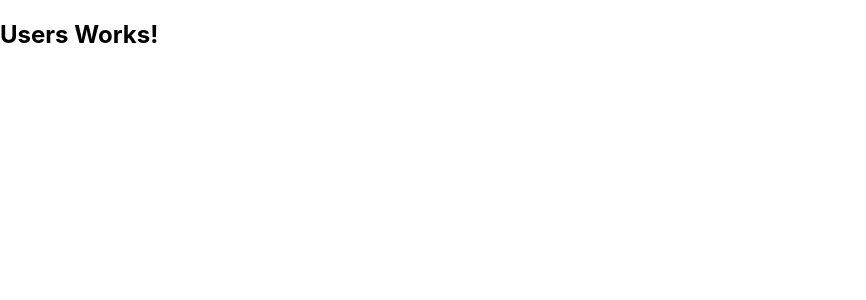
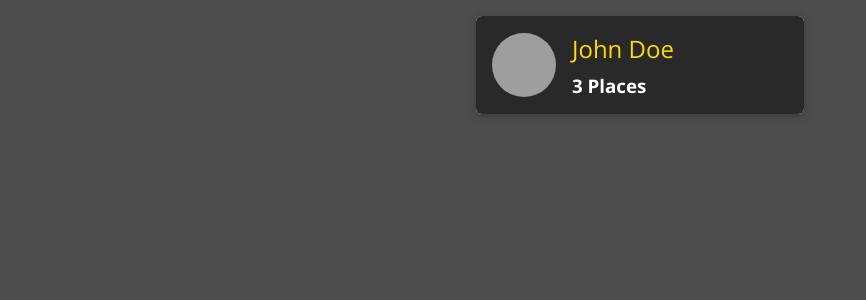
Before and after one commit to 4lm/places, a React (Create React App) app in the folder frontend/: page / in a window 1280 px wide. Shown: the top 300 px of the page, without its empty margins (0-866 px from the left). Built offline with nearby package versions, Linux system fonts and the light colour scheme; grey boxes are pictures that could not be loaded.

Commit message:
Add user components

```diff
--- a/frontend/src/index.css
+++ b/frontend/src/index.css
@@ -1,13 +1,42 @@
+@import url("https://fonts.googleapis.com/css?family=Open+Sans:400,700&display=swap");
+
+* {
+  box-sizing: border-box;
+}
+
+html {
+  font-family: "Open Sans", sans-serif;
+}
+
 body {
   margin: 0;
-  font-family: -apple-system, BlinkMacSystemFont, 'Segoe UI', 'Roboto', 'Oxygen',
-    'Ubuntu', 'Cantarell', 'Fira Sans', 'Droid Sans', 'Helvetica Neue',
-    sans-serif;
-  -webkit-font-smoothing: antialiased;
-  -moz-osx-font-smoothing: grayscale;
+  background: #4d4d4d;
 }
 
-code {
-  font-family: source-code-pro, Menlo, Monaco, Consolas, 'Courier New',
-    monospace;
+.slide-in-left-enter {
+  transform: translateX(-100%);
 }
+
+.slide-in-left-enter-active {
+  transform: translateX(0);
+  opacity: 1;
+  transition: all 200ms;
+}
+
+.slide-in-left-exit {
+  transform: translateX(0%);
+  opacity: 1;
+}
+
+.slide-in-left-exit-active {
+  transform: translateX(-100%);
+  opacity: 0;
+  transition: all 200ms;
+}
+
+.center {
+  text-align: center;
+  display: flex;
+  justify-content: center;
+  align-items: center;
+}
--- /dev/null
+++ b/frontend/src/shared/components/UIElements/Avatar.js
@@ -0,0 +1,17 @@
+import React from "react";
+
+import "./Avatar.scss";
+
+const Avatar = props => {
+  return (
+    <div className={`avatar ${props.className}`} style={props.style}>
+      <img
+        src={props.image}
+        alt={props.alt}
+        style={{ width: props.width, height: props.width }}
+      />
+    </div>
+  );
+};
+
+export default Avatar;
--- /dev/null
+++ b/frontend/src/shared/components/UIElements/Avatar.scss
@@ -0,0 +1,15 @@
+.avatar {
+  width: 100%;
+  height: 100%;
+  display: flex;
+  justify-content: center;
+  align-items: center;
+}
+
+.avatar img {
+  display: block;
+  border-radius: 50%;
+  width: 100%;
+  height: 100%;
+  object-fit: cover;
+}
--- /dev/null
+++ b/frontend/src/shared/components/UIElements/Card.js
@@ -0,0 +1,13 @@
+import React from "react";
+
+import "./Card.scss";
+
+const Card = props => {
+  return (
+    <div className={`card ${props.className}`} style={props.style}>
+      {props.children}
+    </div>
+  );
+};
+
+export default Card;
--- /dev/null
+++ b/frontend/src/shared/components/UIElements/Card.scss
@@ -0,0 +1,9 @@
+.card {
+  position: relative;
+  margin: 0;
+  box-shadow: 0 2px 8px rgba(0, 0, 0, 0.26);
+  border-radius: 6px;
+  padding: 1rem;
+  overflow: hidden;
+  background: white;
+}
--- /dev/null
+++ b/frontend/src/user/components/UserItem.js
@@ -0,0 +1,29 @@
+import React from "react";
+import { Link } from "react-router-dom";
+
+import Avatar from "../../shared/components/UIElements/Avatar";
+import Card from "../../shared/components/UIElements/Card";
+
+import "./UserItem.scss";
+
+const UserItem = props => {
+  return (
+    <li className="user-item">
+      <Card className="user-item__content">
+        <Link to={`/${props.id}/places`}>
+          <div className="user-item__image">
+            <Avatar image={props.image} alt={props.name} />
+          </div>
+          <div className="user-item__info">
+            <h2>{props.name}</h2>
+            <h3>
+              {props.placeCount} {props.placeCount === 1 ? "Place" : "Places"}
+            </h3>
+          </div>
+        </Link>
+      </Card>
+    </li>
+  );
+};
+
+export default UserItem;
--- /dev/null
+++ b/frontend/src/user/components/UserItem.scss
@@ -0,0 +1,49 @@
+.user-item {
+  margin: 1rem;
+  width: calc(45% - 2rem);
+  min-width: 17.5rem;
+}
+
+.user-item a {
+  display: flex;
+  align-items: center;
+  width: 100%;
+  height: 100%;
+  text-decoration: none;
+  padding: 1rem;
+  color: white;
+  background: #292929;
+}
+
+.user-item a:hover,
+.user-item a:active {
+  background: #ffd900;
+}
+
+.user-item__content {
+  padding: 0;
+}
+
+.user-item__image {
+  width: 4rem;
+  height: 4rem;
+  margin-right: 1rem;
+}
+
+.user-item__info h2 {
+  font-size: 1.5rem;
+  margin: 0 0 0.5rem 0;
+  font-weight: normal;
+  color: #ffd900;
+}
+
+.user-item:hover h2,
+.user-item:active h2,
+.user-item:hover h3,
+.user-item:active h3 {
+  color: #292929;
+}
+
+.user-item__info h3 {
+  margin: 0;
+}
--- /dev/null
+++ b/frontend/src/user/components/UserList.js
@@ -0,0 +1,31 @@
+import React from "react";
+
+import UserItem from "./UserItem";
+
+import "./UserList.scss";
+
+const UserList = props => {
+  if (props.items.length === 0) {
+    return (
+      <div className="center">
+        <h2>No users found.</h2>
+      </div>
+    );
+  }
+
+  return (
+    <ul className="user-list">
+      {props.items.map(user => (
+        <UserItem
+          key={user.id}
+          id={user.id}
+          image={user.image}
+          name={user.name}
+          placeCount={user.places}
+        />
+      ))}
+    </ul>
+  );
+};
+
+export default UserList;
--- /dev/null
+++ b/frontend/src/user/components/UserList.scss
@@ -0,0 +1,10 @@
+.user-list {
+  list-style: none;
+  margin: 0 auto;
+  padding: 0;
+  width: 90%;
+  max-width: 50rem;
+  display: flex;
+  justify-content: center;
+  flex-wrap: wrap;
+}
--- a/frontend/src/user/pages/Users.js
+++ b/frontend/src/user/pages/Users.js
@@ -1,7 +1,18 @@
 import React from "react";
 
+import UserList from "../components/UserList";
+
 const Users = () => {
-  return <h2>Users Works!</h2>;
+  const USERS = [
+    {
+      id: "u1",
+      name: "John Doe",
+      image: "https://i.pravatar.cc/300?img=54",
+      places: 3
+    }
+  ];
+
+  return <UserList items={USERS} />;
 };
 
 export default Users;
```
